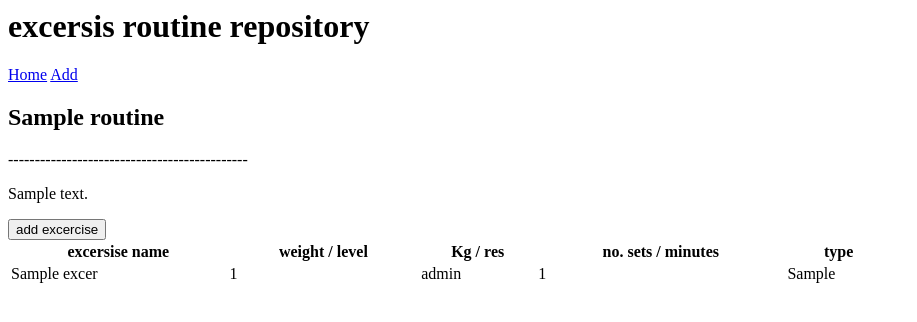
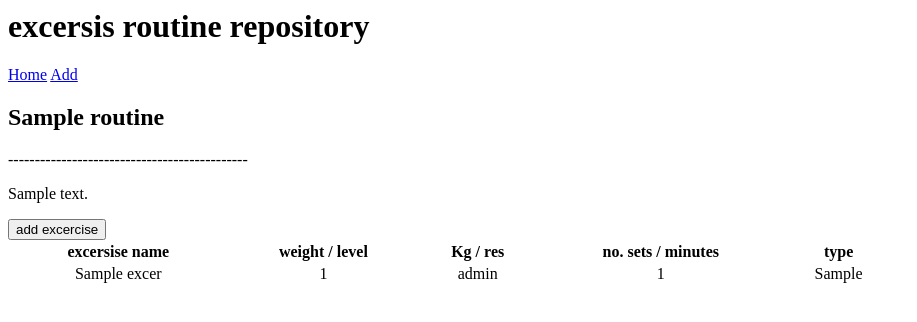
Before and after one commit to George-Rhodes/week6-project, a Flask app: page /routine/1 in a window 1280 px wide. Shown: the top 322 px of the page, without its empty margins (0-917 px from the left). Run offline with Flask 2, Linux system fonts and the light colour scheme; tables that the repository leaves empty hold one stand-in row (values such as "Sample post").

```diff
--- a/application/templates/routine.html
+++ b/application/templates/routine.html
@@ -18,11 +18,11 @@
       </tr>
 {% for excer in excerList %}
 <tr>
-<td>{{ excer.set_name }}</td>
-<td>{{ excer.level_num }}</td>
-<td>{{ excer.level_type }}</td>
-<td>{{ excer.set_length }}</td>
-<td>{{ excer.set_type }}</td>
+<td style="text-align:center">{{ excer.set_name }}</td>
+<td style="text-align:center">{{ excer.level_num }}</td>
+<td style="text-align:center">{{ excer.level_type }}</td>
+<td style="text-align:center">{{ excer.set_length }}</td>
+<td style="text-align:center">{{ excer.set_type }}</td>
 </tr>
 {%endfor%}
 
```
